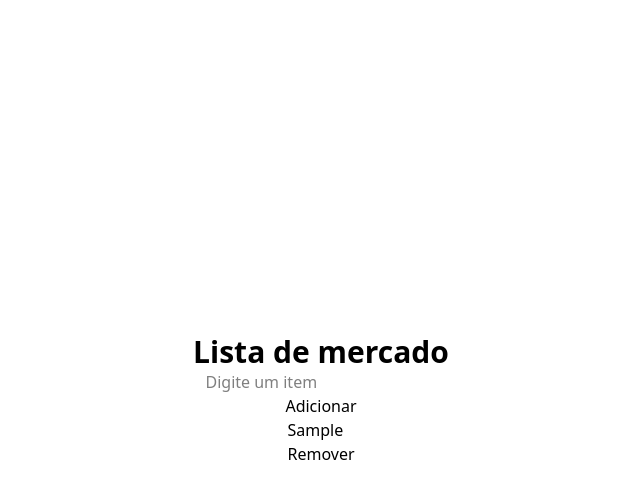
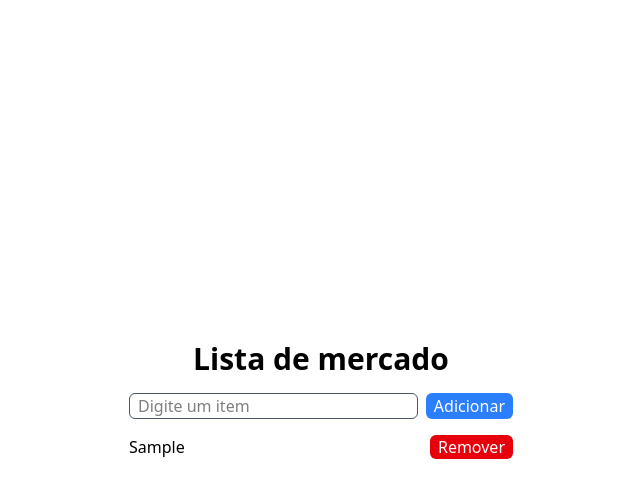
Before and after one commit to SamuelRicardos/lista-de-mercado, a React (Vite) app: page / in a window 1280 px wide. Both pictures are taken after typing "Sample" into the empty fields and a click on the button "Adicionar". Shown: the top 498 px of the page, without its empty margins (319-959 px from the left). Built offline with nearby package versions, Linux system fonts and the light colour scheme.

Commit message:
finalizacao de projeto com o tailwind css

```diff
--- a/index.html
+++ b/index.html
@@ -7,7 +7,7 @@
     <title>Lista de Mercado</title>
   </head>
   <body>
-    <div id="root" class="min-h-screen flex justify-center items-center flex-col"></div>
+    <div id="root" class="flex min-h-screen items-center justify-center"></div>
     <script type="module" src="/src/main.jsx"></script>
   </body>
 </html>
--- a/src/App.jsx
+++ b/src/App.jsx
@@ -10,7 +10,7 @@ function App() {
     const novaLista = [...listaMercado]
     const valorInput = inputAdicionar.current.value;
 
-    if(valorInput) {
+    if (valorInput) {
       novaLista.push(valorInput)
       setListaMercado(novaLista)
 
@@ -20,16 +20,21 @@ function App() {
   }
 
   return <>
+    <div className="flex flex-col items-center w-full max-w-96 gap-4">
       <h1 className="text-3xl font-bold">Lista de mercado</h1>
-    <input ref={inputAdicionar} type="text" placeholder="Digite um item" />
-    <button onClick={() => adicionarElementoNaLista()}>Adicionar</button>
+      <div className="w-full flex gap-2">
+        <input className="w-full rounded-md border border-gray-600 px-2" ref={inputAdicionar} type="text" placeholder="Digite um item" />
+        <button className="transition rounded-md bg-blue-500
+         text-white px-2 cursor-pointer hover:bg-blue-600" onClick={() => adicionarElementoNaLista()}>Adicionar</button>
+      </div>
 
       {listaMercado.length > 0 ?
-      <ul>
+        <ul className="w-full flex flex-col gap-2">
           {listaMercado.map((itemLista, index) => (
             <ItemLista key={index} itemLista={itemLista} listaMercado={listaMercado} setListaMercado={setListaMercado} />
           ))}
         </ul> : (<p>Você não tem nenhum item na sua lista</p>)}
+    </div>
   </>
 }
 
--- a/src/ItemLista.jsx
+++ b/src/ItemLista.jsx
@@ -10,9 +10,9 @@ const ItemLista = ({itemLista, listaMercado, setListaMercado}) => {
     }
 
     return (
-        <li>
+        <li className="flex justify-between gap-2">
             <p>{itemLista}</p>
-            <button onClick={() => removerItemDaLista()}>Remover</button>
+            <button className="transition rounded-md bg-red-600 text-white px-2 cursor-pointer hover:bg-red-700" onClick={() => removerItemDaLista()}>Remover</button>
         </li>
     )
 }
```
Lines whose indentation alone changed are shown as unchanged.
